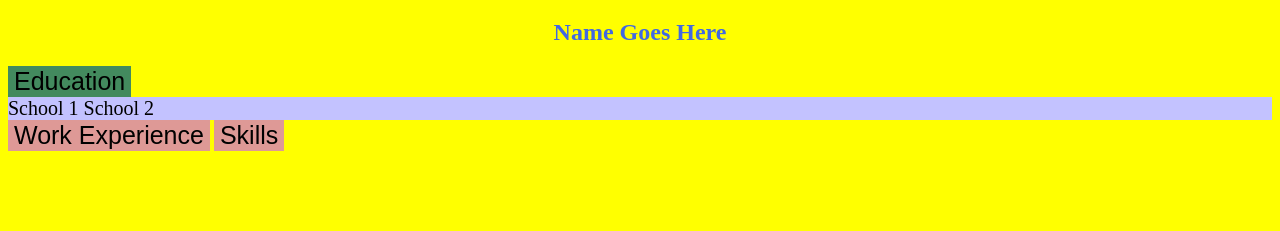
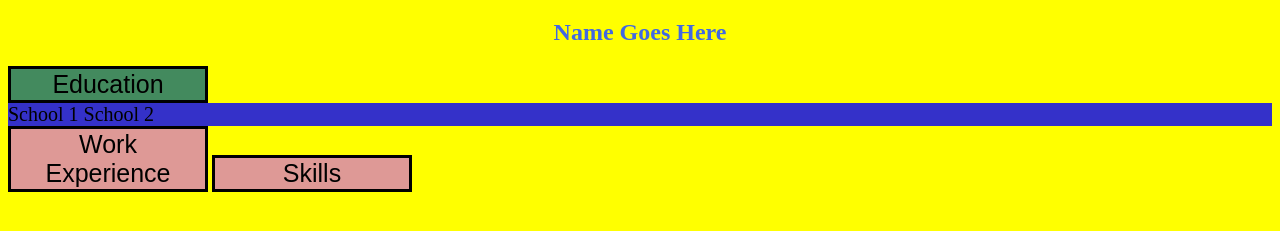
Before and after one commit to TCizzle01/Interactive-Resume-TC, a plain HTML site: page index.html in a window 1280 px wide. Both pictures are taken after a click on the button "Education". Shown: the part 61-292 px from the top of the page. Drawn offline with Linux system fonts and the light colour scheme.

Commit message:
Update stylesFPmain.css

```diff
--- a/stylesFPmain.css
+++ b/stylesFPmain.css
@@ -14,17 +14,18 @@ h1{
 #name {
 	color: royalblue;
 	font-weight: bold;
-	border-style: none
-	float: center
-	padding: 3em
+	border-style: none;
+	float: center;
+
 }
 
 
 .collapse {
         background-color: #de9996;
-        border: none;
         outline: none;
         font-size: 25px;
+		width: 200px;
+		border:solid black;
     }
 
     .active,
@@ -33,6 +34,6 @@ h1{
     }
 
     .text {
-        background-color: #c3c2ff;
+        background-color: #3431c9;
         display: none;
-        font-size: 20px;
+        font-size: 20px;}
```
